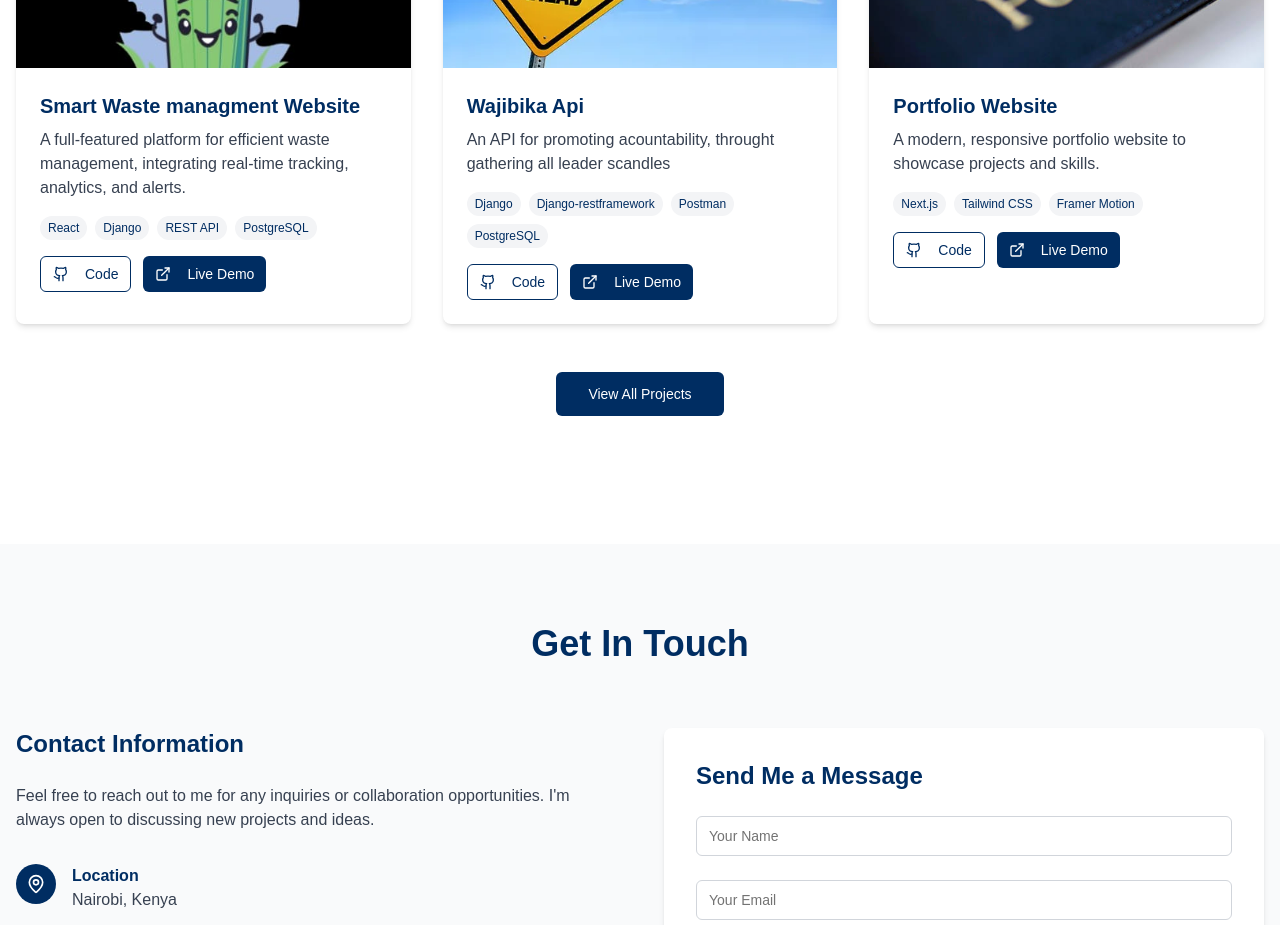
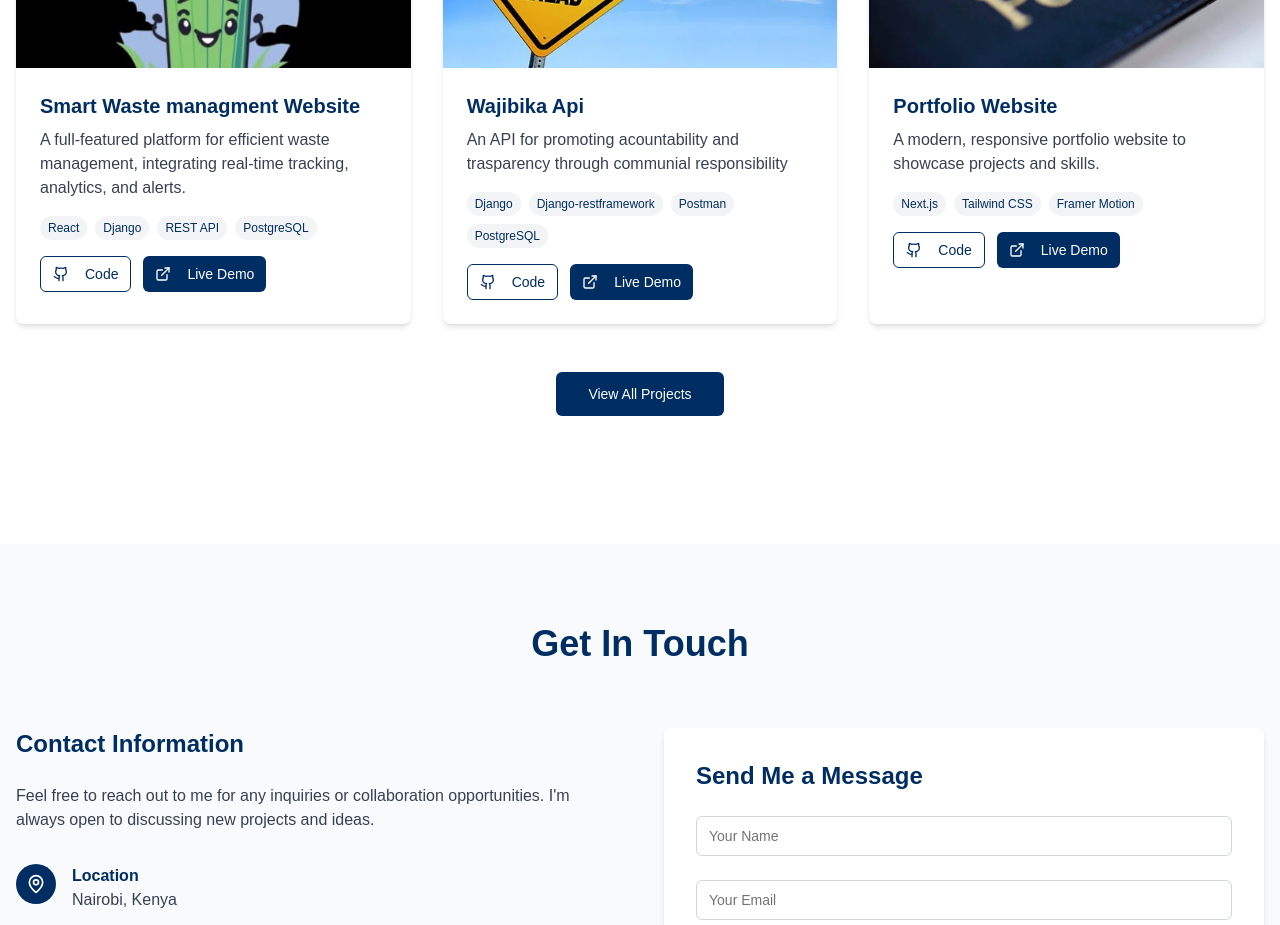
Before and after one commit to dideey/portfolio, a Next.js app: page / in a window 1280 px wide. Shown: the part 2660-3585 px from the top of the page. Built offline with nearby package versions, Linux system fonts and the light colour scheme.

Commit message:
Update Wajibika description

```diff
--- a/components/projects.tsx
+++ b/components/projects.tsx
@@ -63,7 +63,7 @@ export function Projects() {
             <div className="p-6">
               <h3 className="text-xl font-semibold mb-2 text-[#002D62]">Wajibika Api</h3>
               <p className="text-gray-700 mb-4">
-                An API for promoting acountability, throught gathering all leader scandles
+                An API for promoting acountability and trasparency through communial responsibility
               </p>
               <div className="flex flex-wrap gap-2 mb-4">
                 <span className="px-2 py-1 bg-gray-100 text-[#002D62] text-xs rounded-full">Django</span>
```
